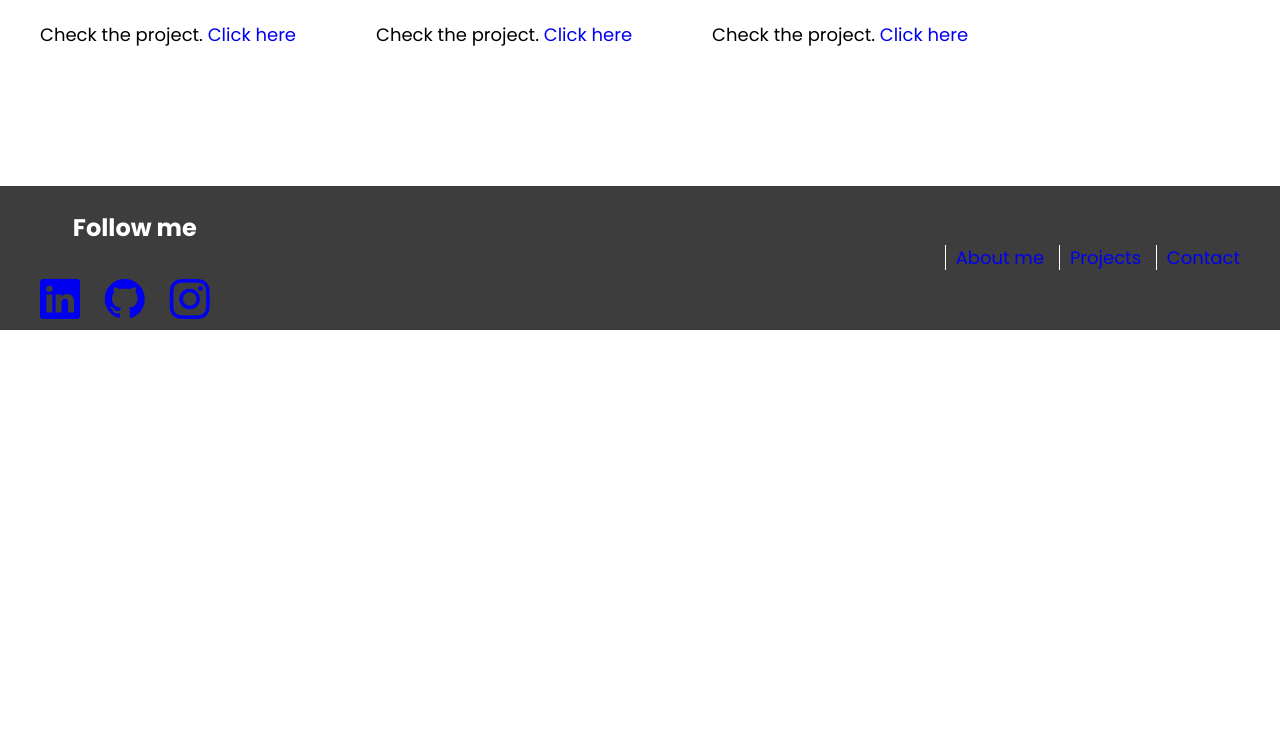
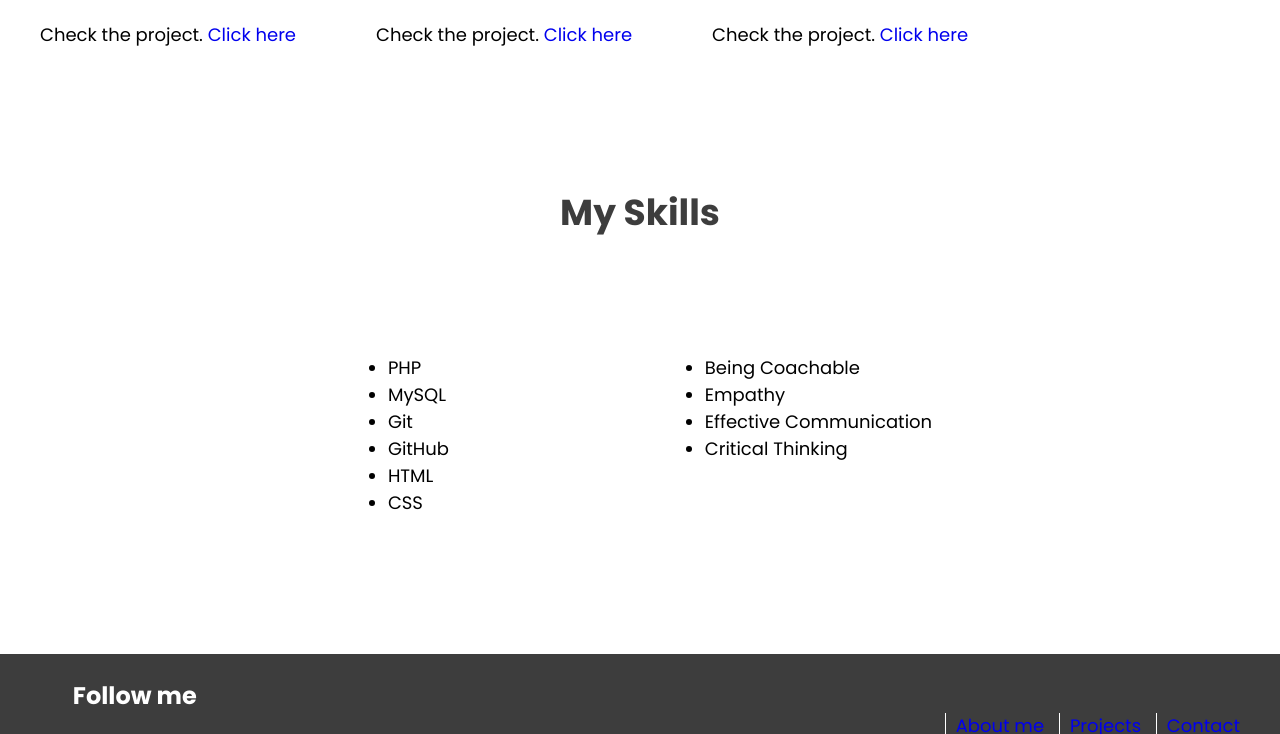
Before and after one commit to Henryaguilar505/project-portfolio, a plain HTML site: page index.html in a window 1280 px wide. Shown: the part 651-1385 px from the top of the page. Before the commit the page ends 981 px from the top, so only its background shows below. Drawn offline with nearby package versions, Linux system fonts and the light colour scheme.

Commit message:
bus solucionado de my skills y correccion

```diff
--- a/index.html
+++ b/index.html
@@ -71,8 +71,37 @@
         </section>
     </div>
 
+         <!-- my skills -->
+         <div class="contenedor mb">
+            <div class="section_tittle bg-tittle"> <h2>My Skills</h2> </div>
+            <section class="my-skills">
+                <div class="dev-skills">
+                    <h3>Skills</h3>
+                  <ul>
+                    <li>PHP</li>
+                    <li>MySQL</li>
+                    <li>Git</li>
+                    <li>GitHub</li>
+                    <li>HTML</li>
+                    <li>CSS</li>
+                  </ul>
 
-</body>
+                </div>
+
+                <div class="soft-skills">
+                    <h3>Soft Skills</h3>
+
+                    <ul>
+                        <li>Being Coachable</li>
+                        <li>Empathy</li>
+                        <li>Effective Communication</li>
+                        <li>Critical Thinking</li>
+                    </ul>
+
+                </div>
+
+            </section>
+         </div>
 
     <footer>
         <div class="contenedor footer">
@@ -94,8 +123,10 @@
             </div>
 
 
-
         </div>
     </footer>
 
+</body>
+
+
 </html>
```
Lines whose indentation alone changed are shown as unchanged.
